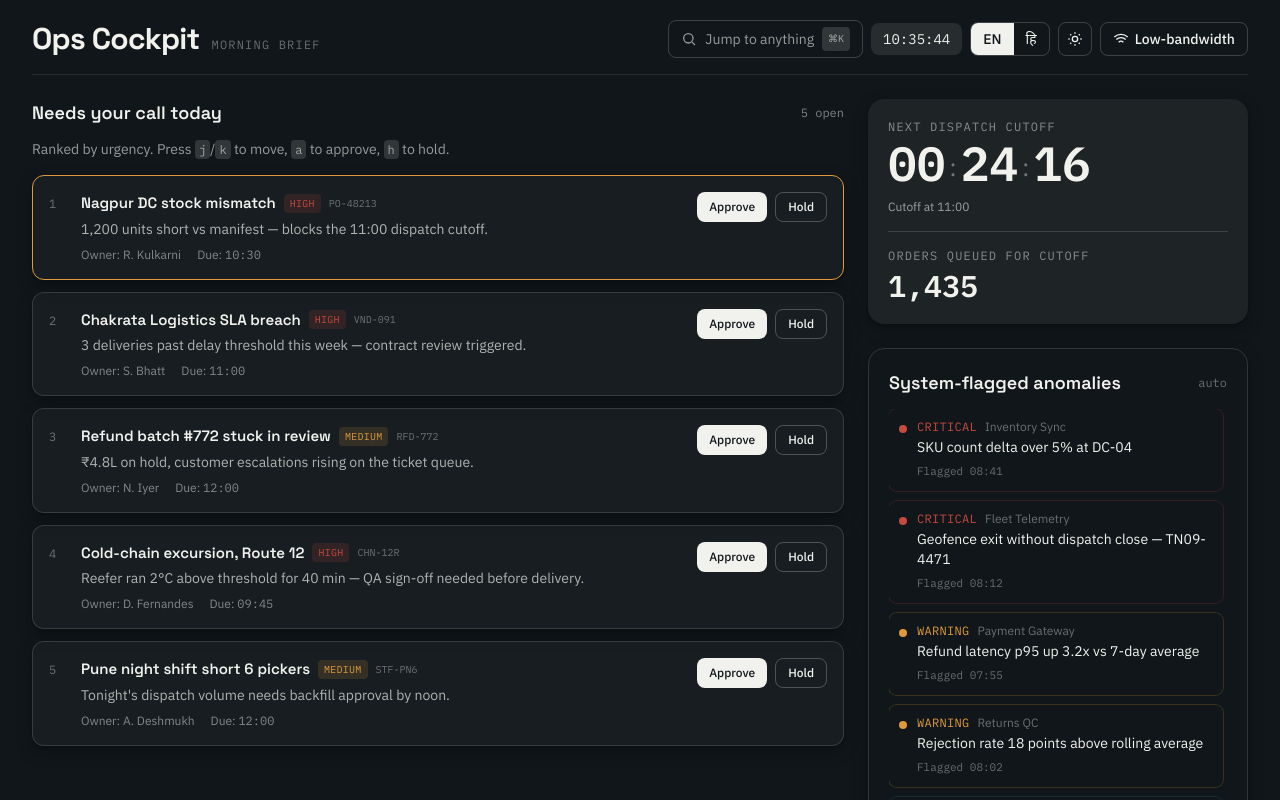
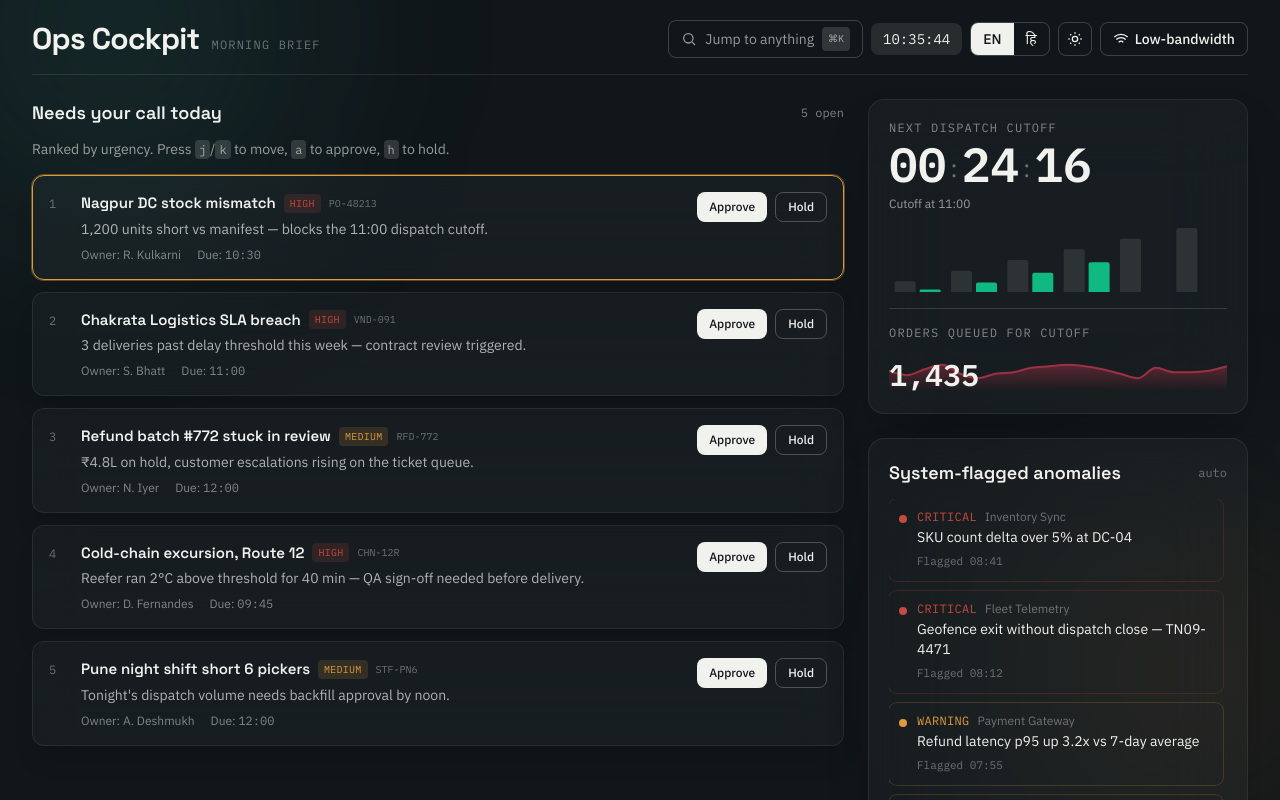
Before and after one commit to kunal-lagad/potens-intern-frontend-kunal-lagad, a React (Vite) app: page / in a window 1280 px wide. Both pictures are taken after a click on the button "Toggle dark mode". Shown: the top 800 px of the page. Built offline with nearby package versions, Linux system fonts and the light colour scheme.

Commit message:
Added Real-time Data Visualization (Charts & Sparklines)

```diff
--- a/package.json
+++ b/package.json
@@ -10,7 +10,8 @@
   },
   "dependencies": {
     "react": "^18.3.1",
-    "react-dom": "^18.3.1"
+    "react-dom": "^18.3.1",
+    "recharts": "^3.9.2"
   },
   "devDependencies": {
     "@vitejs/plugin-react": "^4.3.1",
--- a/src/App.jsx
+++ b/src/App.jsx
@@ -111,8 +111,16 @@ export default function App() {
   }, [focusedIdx, paletteOpen]);
 
   return (
-    <div className="font-body bg-paper text-ink dark:bg-ink dark:text-paper-100 transition-colors duration-200 min-h-screen">
-      <div className="max-w-[1400px] mx-auto px-4 sm:px-6 lg:px-8 py-5">
+    <div className="font-body bg-paper text-ink dark:bg-ink dark:text-paper-100 transition-colors duration-200 min-h-screen relative overflow-hidden">
+      {/* Ambient background glows for glassmorphism */}
+      {!lowBw && (
+        <>
+          <div className="hidden dark:block pointer-events-none absolute -top-40 -left-20 w-96 h-96 bg-signal-teal/15 rounded-full blur-[100px]"></div>
+          <div className="hidden dark:block pointer-events-none absolute top-1/2 -right-20 w-80 h-80 bg-signal-amber/10 rounded-full blur-[120px]"></div>
+        </>
+      )}
+
+      <div className="max-w-[1400px] mx-auto px-4 sm:px-6 lg:px-8 py-5 relative z-10">
         <Header
           lang={lang} setLang={setLang}
           isDark={isDark} setIsDark={setIsDark}
@@ -127,11 +135,12 @@ export default function App() {
             setItemState={setItemState}
             focusedIdx={focusedIdx}
             itemRefs={itemRefs}
+            lowBw={lowBw}
           />
 
           <aside className="flex flex-col gap-6">
-            <LiveMetric lang={lang} />
-            <AnomalyPanel lang={lang} anomalyRefs={anomalyRefs} highlightedId={highlightedAnomalyId} />
+            <LiveMetric lang={lang} lowBw={lowBw} />
+            <AnomalyPanel lang={lang} anomalyRefs={anomalyRefs} highlightedId={highlightedAnomalyId} lowBw={lowBw} />
           </aside>
         </div>
 
@@ -146,6 +155,7 @@ export default function App() {
         lang={lang}
         onSelectAction={handleSelectAction}
         onSelectAnomaly={handleSelectAnomaly}
+        lowBw={lowBw}
       />
     </div>
   );
--- a/src/components/ActionQueue.jsx
+++ b/src/components/ActionQueue.jsx
@@ -1,6 +1,6 @@
 import { ACTION_ITEMS, STR, PRIORITY_STYLE } from '../data.js';
 
-export default function ActionQueue({ lang, itemState, setItemState, focusedIdx, itemRefs }) {
+export default function ActionQueue({ lang, itemState, setItemState, focusedIdx, itemRefs, lowBw }) {
   const t = STR[lang];
   const openCount = Object.values(itemState).filter(s => s === 'open').length;
 
@@ -33,8 +33,8 @@ export default function ActionQueue({ lang, itemState, setItemState, focusedIdx,
               ref={el => (itemRefs.current[idx] = el)}
               tabIndex={0}
               className={`focus-row rounded-xl border p-4 card-pad transition-colors ${
-                isFocused ? 'border-signal-amber ring-1 ring-signal-amber/40' : 'border-ink/10 dark:border-paper-100/15'
-              } ${isDone ? 'opacity-50' : 'bg-white/40 dark:bg-paper-100/[0.03]'} shadow-soft`}
+                isFocused ? 'border-signal-amber ring-1 ring-signal-amber/40' : (lowBw ? 'border-ink/10 dark:border-paper-100/15' : 'border-ink/10 dark:border-white/[0.08]')
+              } ${isDone ? 'opacity-50' : (lowBw ? 'bg-white/40 dark:bg-paper-100/[0.03]' : 'bg-white/40 dark:bg-white/[0.03] dark:backdrop-blur-xl dark:shadow-xl')} shadow-soft`}
             >
               <div className="flex items-start gap-3">
                 <span className="font-mono text-xs text-ink/40 dark:text-paper-100/40 mt-1 w-5 shrink-0">{idx + 1}</span>
--- a/src/components/AnomalyPanel.jsx
+++ b/src/components/AnomalyPanel.jsx
@@ -1,10 +1,10 @@
 import { ANOMALIES, STR, SEVERITY_STYLE } from '../data.js';
 
-export default function AnomalyPanel({ lang, anomalyRefs, highlightedId }) {
+export default function AnomalyPanel({ lang, anomalyRefs, highlightedId, lowBw }) {
   const t = STR[lang];
 
   return (
-    <div className="rounded-2xl border border-ink/10 dark:border-paper-100/15 p-5 shadow-soft">
+    <div className={`rounded-2xl p-5 shadow-soft border ${lowBw ? 'border-ink/10 dark:border-paper-100/15' : 'border-ink/10 dark:backdrop-blur-2xl dark:bg-white/[0.03] dark:border-white/[0.08] dark:shadow-2xl'}`}>
       <div className="flex items-center justify-between mb-3">
         <h2 className="font-display font-semibold text-lg">{t.anomalyTitle}</h2>
         <span className="text-xs font-mono text-ink/40 dark:text-paper-100/40">{t.autoTag}</span>
--- a/src/components/CommandPalette.jsx
+++ b/src/components/CommandPalette.jsx
@@ -1,7 +1,7 @@
 import { useEffect, useMemo, useRef, useState } from 'react';
 import { ACTION_ITEMS, ANOMALIES, STR, PRIORITY_STYLE, SEVERITY_STYLE } from '../data.js';
 
-export default function CommandPalette({ open, onClose, lang, onSelectAction, onSelectAnomaly }) {
+export default function CommandPalette({ open, onClose, lang, onSelectAction, onSelectAnomaly, lowBw }) {
   const [query, setQuery] = useState('');
   const [activeIndex, setActiveIndex] = useState(0);
   const inputRef = useRef(null);
@@ -75,11 +75,11 @@ export default function CommandPalette({ open, onClose, lang, onSelectAction, on
 
   return (
     <div
-      className="fixed inset-0 z-50 flex items-start justify-center pt-[12vh] px-4 bg-ink/50 backdrop-blur-sm"
+      className={`fixed inset-0 z-50 flex items-start justify-center pt-[12vh] px-4 ${lowBw ? 'bg-ink/50 backdrop-blur-sm' : 'bg-ink/30 dark:bg-[#000000]/40 backdrop-blur-md'}`}
       onClick={onClose}
     >
       <div
-        className="w-full max-w-xl rounded-2xl bg-paper-100 dark:bg-ink-50 border border-ink/10 dark:border-paper-100/15 shadow-soft overflow-hidden"
+        className={`w-full max-w-xl rounded-2xl shadow-soft overflow-hidden ${lowBw ? 'bg-paper-100 dark:bg-ink-50 border border-ink/10 dark:border-paper-100/15' : 'bg-paper-100 dark:bg-white/[0.05] dark:backdrop-blur-3xl border border-ink/10 dark:border-white/[0.1] shadow-2xl'}`}
         onClick={e => e.stopPropagation()}
       >
         <div className="flex items-center gap-2 px-4 py-3 border-b border-ink/10 dark:border-paper-100/15">
--- a/src/components/LiveMetric.jsx
+++ b/src/components/LiveMetric.jsx
@@ -1,15 +1,28 @@
 import { useEffect, useRef, useState } from 'react';
 import { STR, CUTOFFS } from '../data.js';
 import Flap from './Flap.jsx';
+import { ResponsiveContainer, AreaChart, Area, ComposedChart, Bar, YAxis, XAxis, Tooltip } from 'recharts';
 
 const pad = n => n.toString().padStart(2, '0');
 
-export default function LiveMetric({ lang }) {
+const BURN_DOWN_DATA = [
+  { time: '09:00', target: 500, dispatched: 120 },
+  { time: '10:00', target: 1000, dispatched: 450 },
+  { time: '11:00', target: 1500, dispatched: 900 },
+  { time: '12:00', target: 2000, dispatched: 1400 },
+  { time: '13:00', target: 2500, dispatched: null }, // future
+  { time: '14:00', target: 3000, dispatched: null },
+];
+
+export default function LiveMetric({ lang, lowBw }) {
   const t = STR[lang];
   const [hms, setHms] = useState({ h: '00', m: '00', s: '00' });
   const [cutoffLabel, setCutoffLabel] = useState('—');
   const [queued, setQueued] = useState(1432);
   const queuedRef = useRef(1432);
+  const [sparklineData, setSparklineData] = useState(() =>
+    Array.from({ length: 20 }, (_, i) => ({ time: i, value: 1432 + Math.floor(Math.random() * 10) - 5 }))
+  );
 
   useEffect(() => {
     const tick = () => {
@@ -40,17 +53,21 @@ export default function LiveMetric({ lang }) {
 
   useEffect(() => {
     const id = setInterval(() => {
-      const delta = Math.floor(Math.random() * 5) - 1;
+      const delta = Math.floor(Math.random() * 7) - 2;
       queuedRef.current = Math.max(0, queuedRef.current + delta);
       setQueued(queuedRef.current);
+      setSparklineData(prev => {
+        const newData = [...prev.slice(1), { time: prev[prev.length - 1].time + 1, value: queuedRef.current }];
+        return newData;
+      });
     }, 3500);
     return () => clearInterval(id);
   }, []);
 
   return (
-    <div className="rounded-2xl bg-ink text-paper-100 dark:bg-paper-100/[0.06] p-5 shadow-soft">
+    <div className={`rounded-2xl flex flex-col p-5 shadow-soft bg-ink text-paper-100 ${lowBw ? 'dark:bg-paper-100/[0.06]' : 'dark:bg-white/[0.03] dark:backdrop-blur-2xl dark:border dark:border-white/[0.08] dark:shadow-2xl border border-transparent'}`}>
       <div className="text-xs font-mono uppercase tracking-widest text-paper-100/50 mb-1">{t.cutoffLabel}</div>
-      <div className="flap-wrap flex items-end gap-1 mb-3">
+      <div className="flap-wrap flex items-end gap-1 mb-2">
         <Flap value={hms.h} className="text-4xl sm:text-5xl font-semibold" />
         <span className="text-2xl text-paper-100/40 -translate-y-1">:</span>
         <Flap value={hms.m} className="text-4xl sm:text-5xl font-semibold" />
@@ -58,14 +75,55 @@ export default function LiveMetric({ lang }) {
         <Flap value={hms.s} className="text-4xl sm:text-5xl font-semibold" />
       </div>
       <div className="text-xs text-paper-100/60 mb-4">{cutoffLabel}</div>
+
+      {!lowBw && (
+        <div className="h-16 w-full mb-4">
+          <ResponsiveContainer width="100%" height="100%">
+            <ComposedChart data={BURN_DOWN_DATA} margin={{ top: 0, right: 0, left: 0, bottom: 0 }}>
+              <XAxis dataKey="time" hide />
+              <YAxis hide />
+              <Tooltip
+                cursor={{ fill: 'rgba(128,128,128,0.1)' }}
+                contentStyle={{ backgroundColor: '#1E293B', borderColor: 'transparent', borderRadius: '4px', fontSize: '12px', color: '#F1F5F9' }}
+                itemStyle={{ color: '#F1F5F9' }}
+              />
+              <Bar dataKey="target" name={lang === 'en' ? 'Target' : 'लक्ष्य'} fill="currentColor" fillOpacity={0.1} radius={[2, 2, 0, 0]} />
+              <Bar dataKey="dispatched" name={lang === 'en' ? 'Dispatched' : 'भेजा गया'} fill="#10b981" radius={[2, 2, 0, 0]} />
+            </ComposedChart>
+          </ResponsiveContainer>
+        </div>
+      )}
+
       <div className="h-px bg-paper-100/15 mb-4"></div>
-      <div className="flex items-baseline justify-between">
+
+      <div className="flex items-baseline justify-between z-10 relative">
         <span className="text-xs font-mono uppercase tracking-widest text-paper-100/50">{t.queuedLabel}</span>
       </div>
-      <Flap
-        value={queued.toLocaleString(lang === 'en' ? 'en-IN' : 'hi-IN')}
-        className="text-3xl font-semibold mt-1 block"
-      />
+
+      <div className="relative mt-1 min-h-[3rem] flex flex-col justify-end">
+        {!lowBw && (
+          <div className="absolute inset-x-0 bottom-0 top-auto h-12 z-0 opacity-60 overflow-hidden pointer-events-none">
+            <ResponsiveContainer width="100%" height="100%">
+              <AreaChart data={sparklineData} margin={{ top: 5, right: 0, left: 0, bottom: 0 }}>
+                <defs>
+                  <linearGradient id="splitColor" x1="0" y1="0" x2="0" y2="1">
+                    <stop offset="5%" stopColor="#f43f5e" stopOpacity={0.8}/>
+                    <stop offset="95%" stopColor="#f43f5e" stopOpacity={0}/>
+                  </linearGradient>
+                </defs>
+                <YAxis domain={['dataMin - 10', 'dataMax + 10']} hide />
+                <Area type="monotone" dataKey="value" stroke="#f43f5e" fill="url(#splitColor)" strokeWidth={2} isAnimationActive={false} />
+              </AreaChart>
+            </ResponsiveContainer>
+          </div>
+        )}
+        <div className="z-10 relative">
+          <Flap
+            value={queued.toLocaleString(lang === 'en' ? 'en-IN' : 'hi-IN')}
+            className="text-3xl font-semibold block relative"
+          />
+        </div>
+      </div>
     </div>
   );
 }
```
Also changed, not shown: index.html (+7 -4 lines), 1 other file (tests, documents, lock files or other folders).
